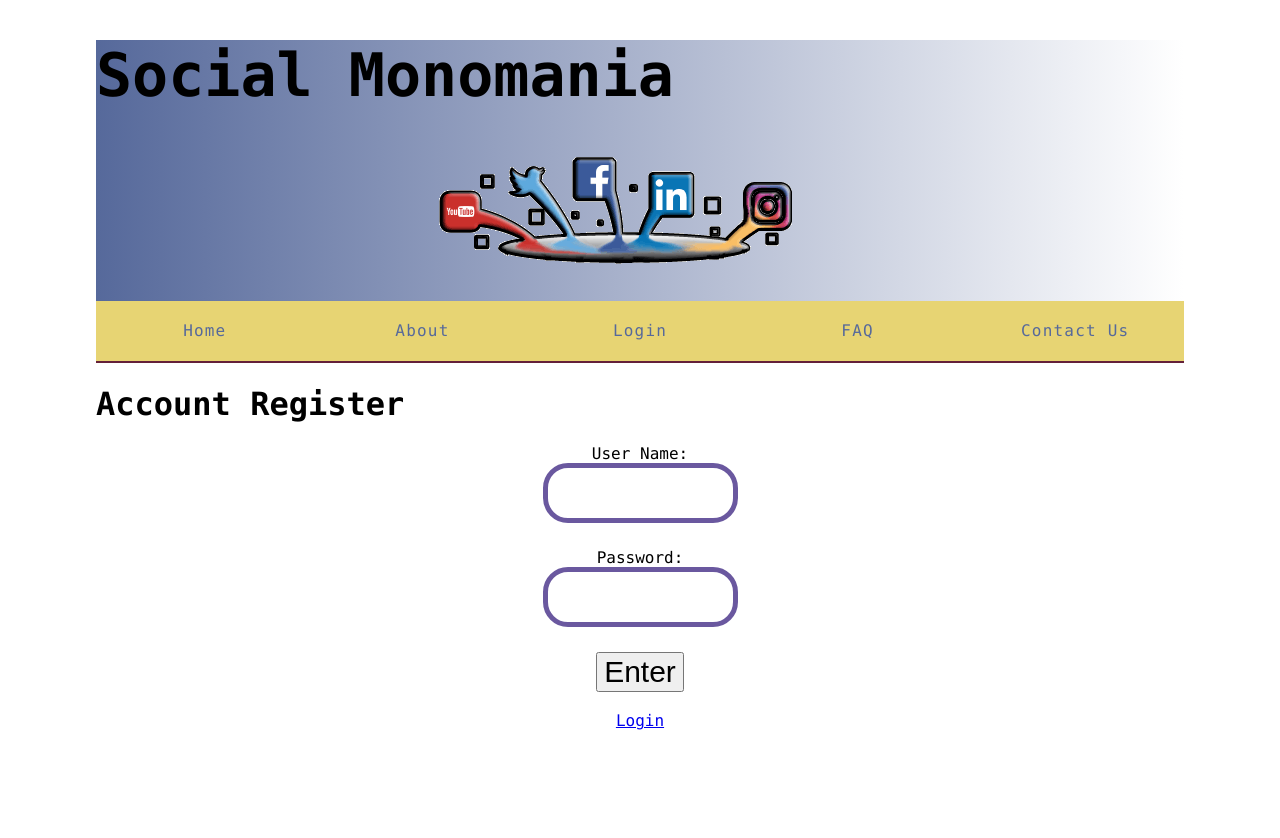
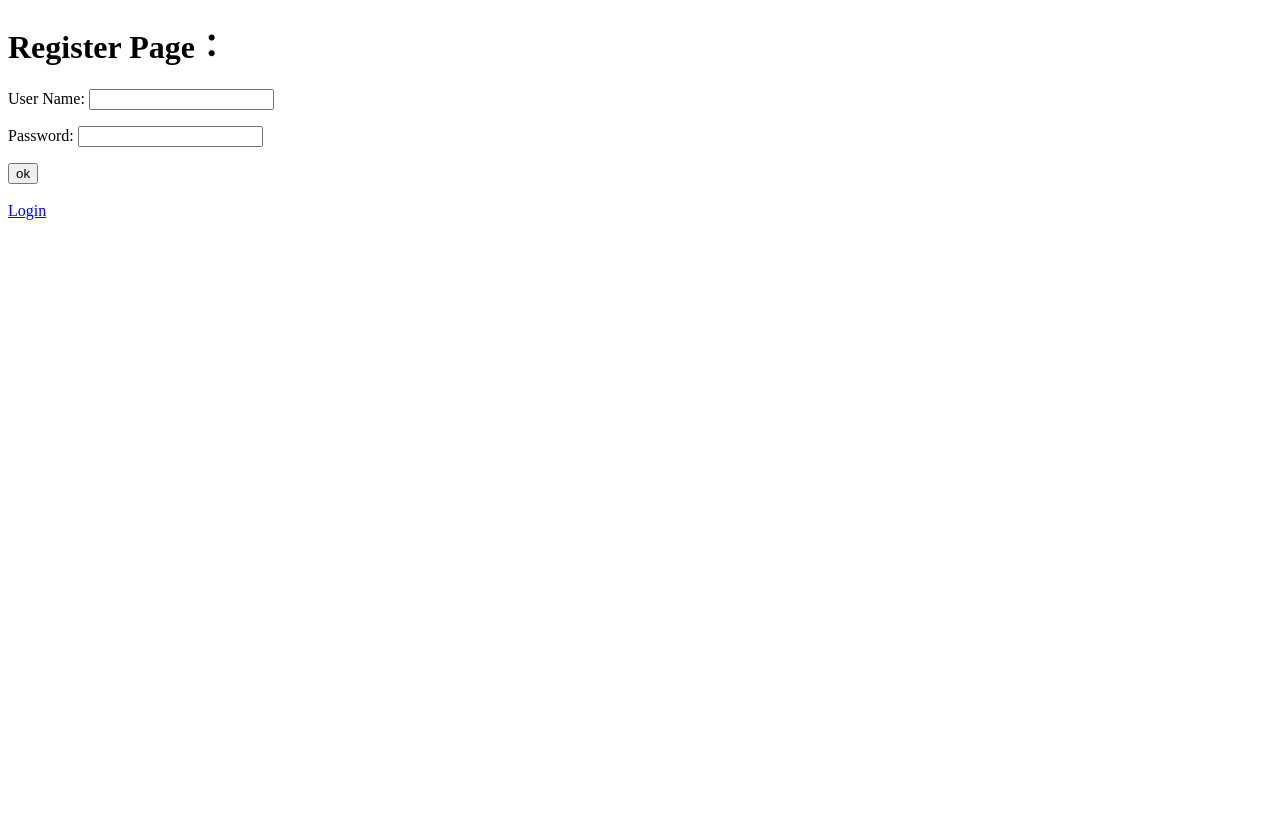
Before and after one commit to SCCapstone/Social-Monomania, a Django app: page /online/regist/ in a window 1280 px wide. After the commit the page ends 220 px from the top, so only its background shows below. Run offline with Django 3.2, Linux system fonts and the light colour scheme.

Commit message:
revert register page back

```diff
--- a/online/templates/regist.html
+++ b/online/templates/regist.html
@@ -1,15 +1,19 @@
-{% extends  "layout.html" %}
+<?xml version="1.0" encoding="UTF-8"?>
+<!DOCTYPE html PUBLIC "-//W3C//DTD XHTML 1.0 Strict//EN" "http://www.w3.org/TR/xhtml1/DTD/xhtml1-strict.dtd">
+<html xmlns="http://www.w3.org/1999/xhtml" xml:lang="en" lang="en">
+<head>
+    <meta http-equiv="Content-Type" content="text/html; charset=UTF-8" />
+    <title>Social Monomania</title>
+</head>
 
-{% block title %} Account Register {% endblock %}
-
-{% block heading %} Account Register {% endblock %}
-
-{% block content %}
+<body>
+<h1>Register Page：</h1>
 <form method = 'post' enctype="multipart/form-data">
     {% csrf_token %}
     {{uf.as_p}}
-    <input type="submit" value = "Enter" />
+    <input type="submit" value = "ok" />
 </form>
 <br>
 <a href="http://127.0.0.1:8000/online/login/">Login</a>
-{% endblock %}
+</body>
+</html>
```
